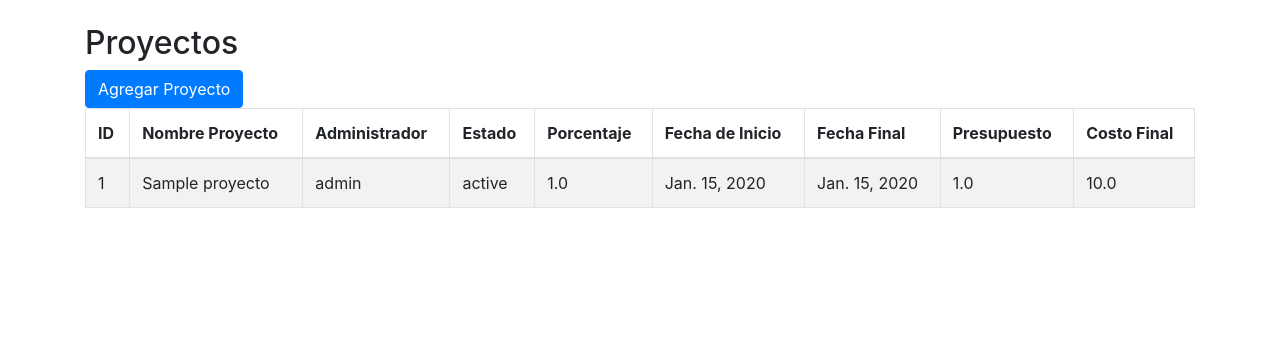
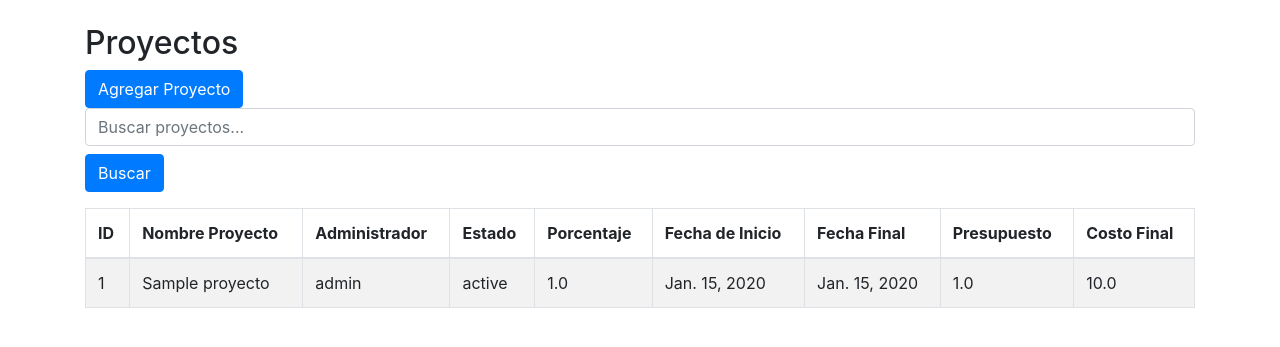
Before and after one commit to LuisAnt311/Tablero-de-Proyectos, a Django app: page /agregar_proyecto/ in a window 1280 px wide. Shown: the part 140-487 px from the top of the page. Run offline with Django 5.2, Linux system fonts and the light colour scheme; data comes from the database, SQL or seed files in the repository; tables that the repository leaves empty hold one stand-in row (values such as "Sample post"); some libraries are stand-ins or nearby versions.

Commit message:
Buscador concluido
Se puede buscar proyectos y agregar proyectos por nombre y por estado del proyecto

```diff
--- a/ProyectoDjango/planneiro/applogin/templates/MenusAdmins/admin_dashboard.html
+++ b/ProyectoDjango/planneiro/applogin/templates/MenusAdmins/admin_dashboard.html
@@ -30,7 +30,12 @@
         </div>
     </div>
 </div>
-
+<form method="GET" action="{% url 'admin_dashboard' %}">
+    <div class="form-group">
+        <input type="text" name="q" class="form-control" placeholder="Buscar proyectos...">
+        <button type="submit" class="btn btn-primary mt-2">Buscar</button>
+    </div>
+</form>
 <!-- Tabla de proyectos existentes -->
 <div class="table-responsive">
     <table class="table table-striped table-bordered">
--- a/ProyectoDjango/planneiro/applogin/views.py
+++ b/ProyectoDjango/planneiro/applogin/views.py
@@ -72,23 +72,36 @@ def login_view(request):
 
     return render(request, 'applogin/login.html', {'form': form})
 
+from django.db.models import Q
 
 def admin_dashboard(request):
     if request.session.get('usuario_rol') != 'Administrador':
         return redirect('login')  # Redireccionar si el usuario no es administrador
 
     usuarios = Usuario.objects.all()
-    proyectos = Proyecto.objects.all()  # Asegúrate de obtener los proyectos
-    form = ProyectoForm()  # Crear una instancia del formulario
+    proyectos = Proyecto.objects.all()  # Obtén todos los proyectos inicialmente
+
+    # Obtener el término de búsqueda del parámetro GET 'q'
+    query = request.GET.get('q')
+    if query:
+        # Filtrar proyectos por nombre_proyecto, estado y admin_proyecto_usuario__nombre_usuario
+        proyectos = proyectos.filter(
+            Q(nombre_proyecto__icontains=query) |
+            Q(estado__icontains=query) |
+            Q(admin_proyecto_usuario__nombre_usuario__icontains=query)
+        )
+
+    form = ProyectoForm()  # Crear una instancia del formulario de proyecto
 
     contexto = {
         'usuario_nombre': request.session.get('usuario_nombre'),
         'usuario_rol': request.session.get('usuario_rol'),
         'usuarios': usuarios,
-        'proyectos': proyectos,  # Añadir los proyectos al contexto
-        'form': form,  # Añadir el formulario al contexto
+        'proyectos': proyectos,  # Incluir proyectos filtrados o todos si no hay búsqueda
+        'form': form,  # Incluir formulario en el contexto
     }
     return render(request, 'MenusAdmins/admin_dashboard.html', contexto)
+
 
 
 def user_dashboard(request):
@@ -117,10 +130,10 @@ def agregar_proyecto(request):
         form = ProyectoForm(request.POST)
         if form.is_valid():
             form.save()
-            return JsonResponse({'message': 'Bien'})  # Devuelve una respuesta JSON indicando éxito
+            return redirect('login')  # Devuelve una respuesta JSON indicando éxito
         else:
             errors = form.errors.as_json()
-            return JsonResponse({'errors': errors}, status=400)  # Devuelve errores en JSON con estado 400 (Bad Request)
+            return redirect('login')  # Devuelve errores en JSON con estado 400 (Bad Request)
     else:
         form = ProyectoForm()
 
```
